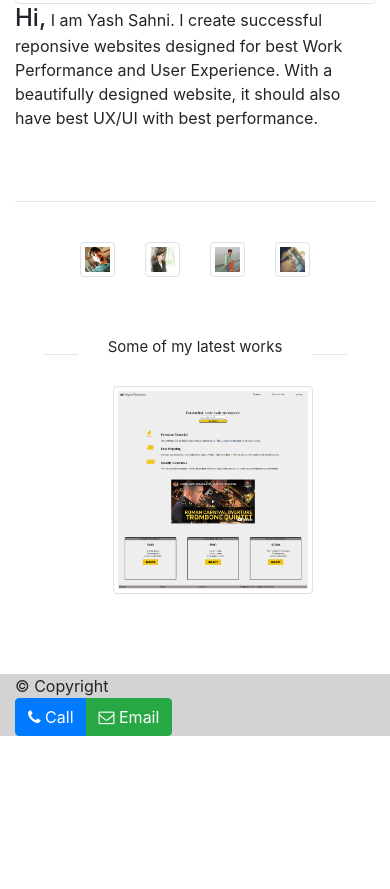
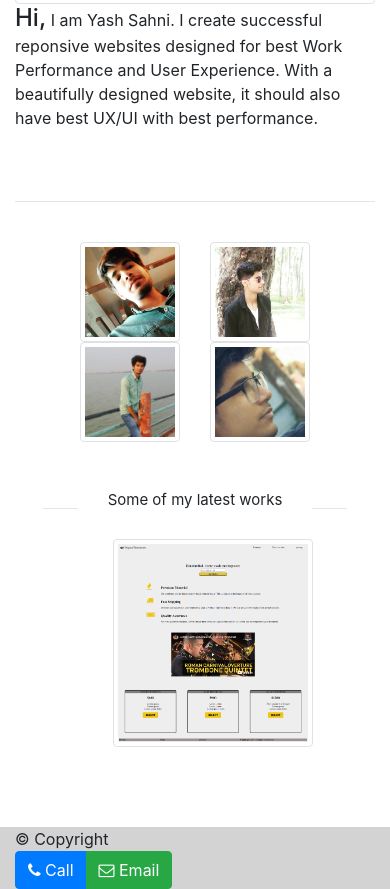
Before and after one commit to yash-sahni54321/portfolio-ys, a plain HTML site: page index.html in a window 390 px wide. Shown: the part 753-1642 px from the top of the page. Before the commit the page ends 1489 px from the top, so only its background shows below. Drawn offline with nearby package versions, Linux system fonts and the light colour scheme.

Commit message:
update1.7

```diff
--- a/index.html
+++ b/index.html
@@ -36,7 +36,7 @@
 
 
     <div>
-      <img src="bg-masthead.png"  class="img-fluid bg-img">
+      <img src="bg-masthead.png"  class="img-fluid bg-img ">
     </div>
 
 
@@ -45,7 +45,7 @@
 
 
         <div class="col-sm-4 col-12">
-          <img class="img-fluid img-thumbnail "
+          <img class="img-fluid  img-thumbnail "
               src="yash31.jpg"  alt="yash">
 
 
@@ -73,19 +73,19 @@
     <div class="container ">
       <div class="row">
 
-        <div class="col-2 offset-2">
+        <div class="col-md-2 col-4 offset-2">
           <a href="https://www.facebook.com/photo/?fbid=170618747998250&set=a.170619017998223"><img src="yash1.jpg" alt="yash-img" class="img-thumbnail img-fluid"></a>
 
         </div>
-        <div class="col-2 ">
+        <div class="col-md-2 col-4  ">
           <a href="https://www.facebook.com/photo/?fbid=170618774664914&set=a.170619017998223"><img src="yash444.jpg" alt="yash-img" class="img-thumbnail img-fluid"></a>
 
         </div>
-        <div class="col-2 ">
+        <div class="col-md-2 col-4  offset-2 offset-md-0">
           <a href="https://www.facebook.com/photo/?fbid=170618684664923&set=a.170619017998223"><img src="yash21.jpg" alt="yash-img" class="img-thumbnail img-fluid"></a>
 
         </div>
-        <div class="col-2">
+        <div class="col-md-2 col-4 ">
           <a href="https://www.facebook.com/photo/?fbid=170618297998295&set=a.170619017998223"><img src="yash222.jpg" alt="yash-img" class="img-thumbnail img-fluid"></a>
 
         </div>
--- a/yash_home.css
+++ b/yash_home.css
@@ -25,7 +25,7 @@
 
 
 #work {
-    padding-top: 15%;
+    padding-top: 12%;
     padding-bottom: 3%;
 
 }
```
